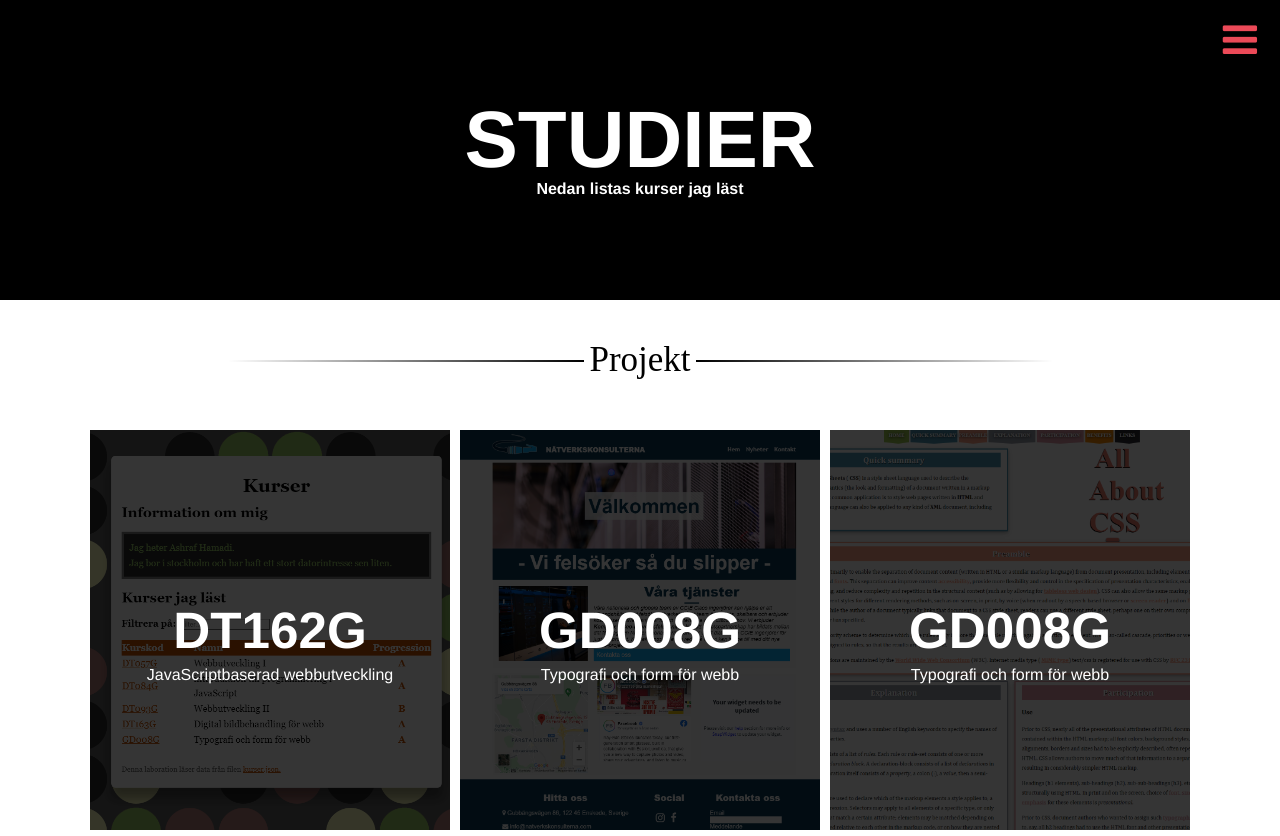
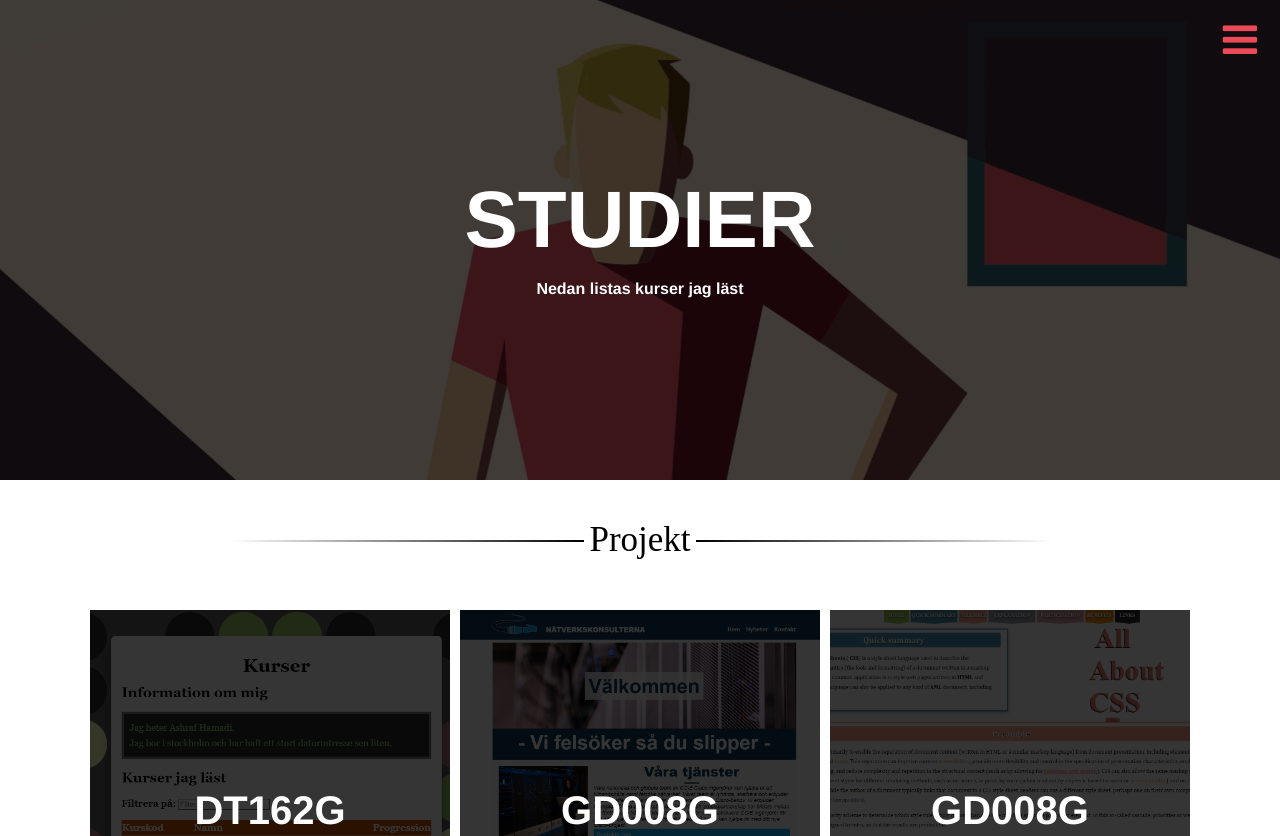
Before and after one commit to behappypro/Projekt-front-end, a website: page pub/index.html in a window 1280 px wide. Shown: the top 836 px of the page. Drawn offline with Linux system fonts and the light colour scheme; no server answers.

Commit message:
Updated version

```diff
--- a/src/js/employment.js
+++ b/src/js/employment.js
@@ -17,7 +17,7 @@ function getEmployment(){
           outPut +=`
           <div class="card">
           <div class="inner">
-          <h2 clas="title">${post.place}</h2>
+          <h2 class="title">${post.place}</h2>
           <p>${post.title}</p>
           <p class="subtitle">${post.start_year} - ${post.end_year} </p>
           </div>
--- a/src/sass/style.scss
+++ b/src/sass/style.scss
@@ -99,6 +99,9 @@ SVG Icons -
     line-height: 1;
 }
 
+nav a:nth-child(odd){
+}
+
 nav a:nth-child(odd):hover{
     background-color: white;
     cursor: pointer;
@@ -120,12 +123,13 @@ nav a{
 }
 #header-container{
     width: 100%;
-    height: 300px;
+    height: 480px;
     position: relative;
 }
 
 // Header-bild
 #header-image{
+  // Lånad bild https://dribbble.com/beker/projects/403990-Faceless-Man
     position: absolute;
     top: 0;
     left: 0;
@@ -138,7 +142,7 @@ nav a{
     background-image: url(/images/background.png);
     background-position-y: 0vh;
     width: 100%;
-    height: 300px;
+    height: 480px;
     background-color: black;
 }
 
@@ -156,11 +160,11 @@ nav a{
     display: table;
     margin: 0 auto;
     text-align: center;
-    top: 100px;
+    top: 180px;
     text-transform: uppercase;
     font-weight: 900;
-  line-height: 1;
-  font-family: Source Sans Pro,Helvetica Neue,Helvetica,Roboto,Arial,sans-serif;
+    line-height: 1;
+    font-family: Source Sans Pro,Helvetica Neue,Helvetica,Roboto,Arial,sans-serif;
 }
 
 #header-container p{
@@ -169,7 +173,7 @@ nav a{
     display: table;
     margin: 0 auto;
     text-align: center;
-    top: 100px;
+    top: 200px;
     font-weight: 900;
     font-family: Source Sans Pro,Helvetica Neue,Helvetica,Roboto,Arial,sans-serif;
 
@@ -274,7 +278,7 @@ main{
   top: 50%;
   left: 50%;
   transform: translate(-50%, -50%);
-  font-size: 4vmax;
+  font-size: 2.5em;
   padding: 8px 12px;
   text-transform: uppercase;
   font-weight: 900;
@@ -282,6 +286,8 @@ main{
   opacity: 1;
   transition: visibility 0.6s, opacity 0.9s linear;
   font-family: Source Sans Pro,Helvetica Neue,Helvetica,Roboto,Arial,sans-serif;
+  max-width: 100%;
+  word-wrap: break-word;
 }
 
 .page-desc{
@@ -294,7 +300,7 @@ main{
   visibility: visible;
   opacity: 1;
   transition: visibility 0.6s, opacity 0.9s linear;
-  margin-top: 5px;
+  margin-top: 10px;
   font-family: Source Sans Pro,Helvetica Neue,Helvetica,Roboto,Arial,sans-serif;
 }
 
```
Also changed, not shown: pub/cv.html (+1 -1 lines), pub/js/main.js (+1 -1 lines), src/cv.html (+1 -1 lines), pub/css/style.css, pub/images/background.jpg (added), pub/images/background.png (added), pub/images/background2.png (added), pub/images/background3.png (added), pub/images/faceless.png (added), pub/images/pexels-nic-wood-6432109.jpg (added), pub/images/pexels-pixabay-270404.jpg (added), src/images/background.png (added), 1 other file.
